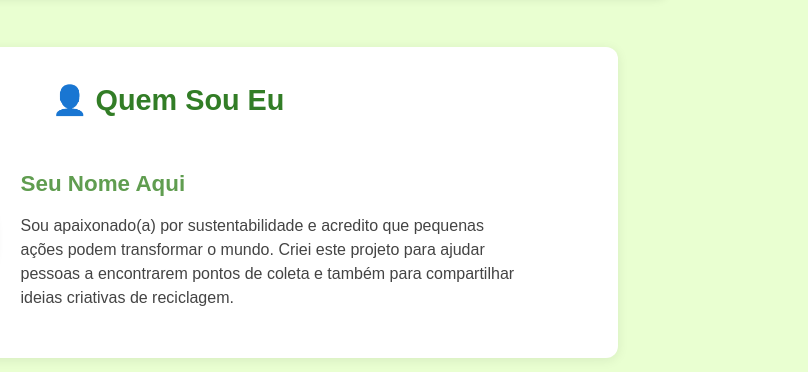
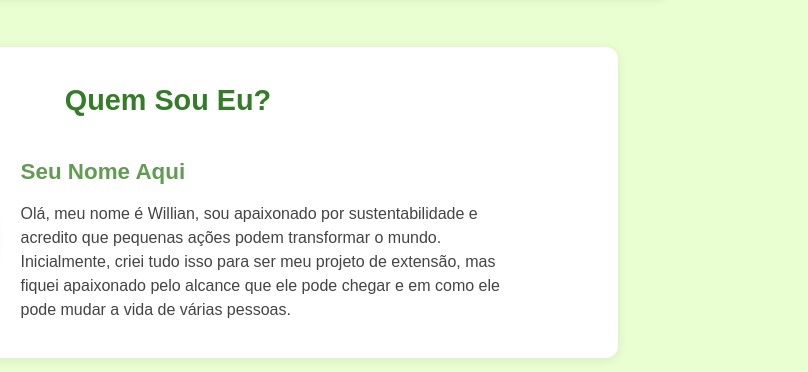
Before and after one commit to oito8bits5/oito8bits5.github.io, a plain HTML site: page index.html in a window 1280 px wide. Shown: the part 1148-1520 px from the top of the page, 472-1280 px from the left. Drawn offline with Linux system fonts and the light colour scheme.

Commit message:
commit++

```diff
--- a/index.html
+++ b/index.html
@@ -135,15 +135,13 @@
 
     <!-- SOBRE MIM -->
     <section class="sobre-mim">
-        <h2>👤 Quem Sou Eu</h2>
+      <h2>Quem Sou Eu?</h2>
         <div class="sobre-container">
             <img src="images/minha-foto.jpg" alt="Minha Foto" class="minha-foto">
             <div class="sobre-texto">
                 <h3>Seu Nome Aqui</h3>
                 <p>
-                    Sou apaixonado(a) por sustentabilidade e acredito que pequenas ações podem transformar o mundo.
-                    Criei este projeto para ajudar pessoas a encontrarem pontos de coleta e também para compartilhar
-                    ideias criativas de reciclagem.
+                    Olá, meu nome é Willian, sou apaixonado por sustentabilidade e acredito que pequenas ações podem transformar o mundo. Inicialmente, criei tudo isso para ser meu projeto de extensão, mas fiquei apaixonado pelo alcance que ele pode chegar e em como ele pode mudar a vida de várias pessoas.
                 </p>
             </div>
         </div>
```
Also changed, not shown: contato.html (+1 -1 lines), images/vidro1.jpeg (added), images/vidro2.jpeg (added), images/vidro3.jpeg (added).
